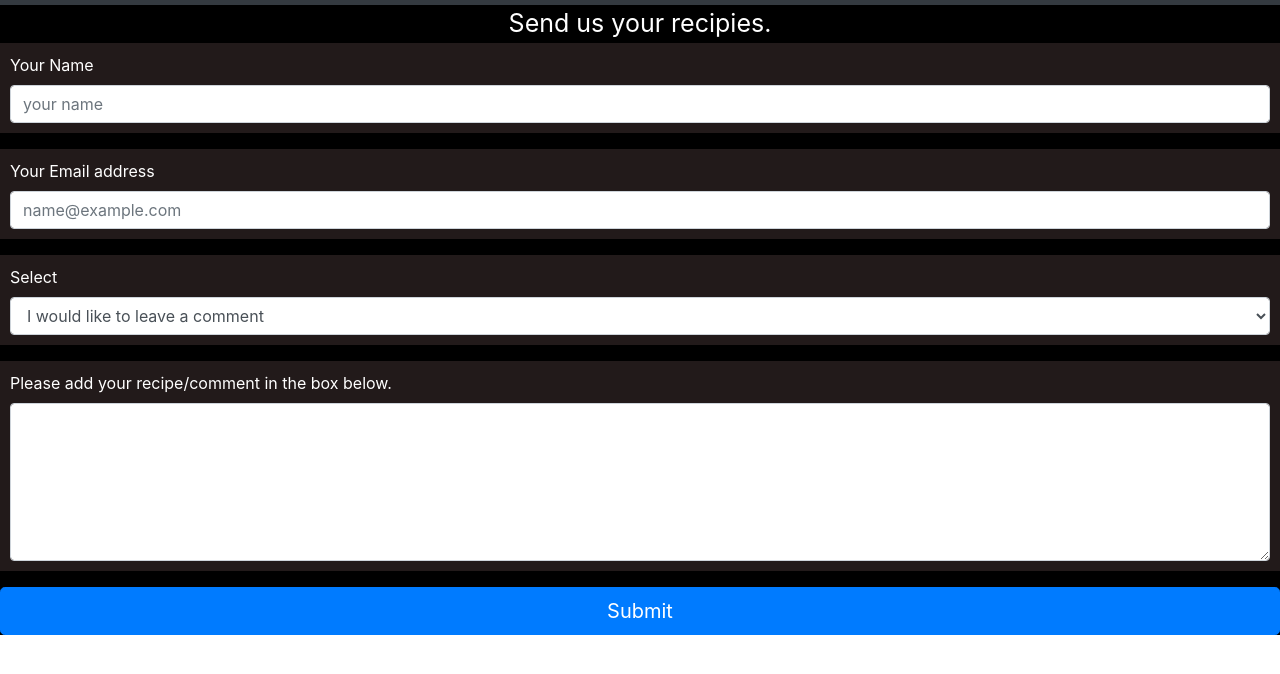
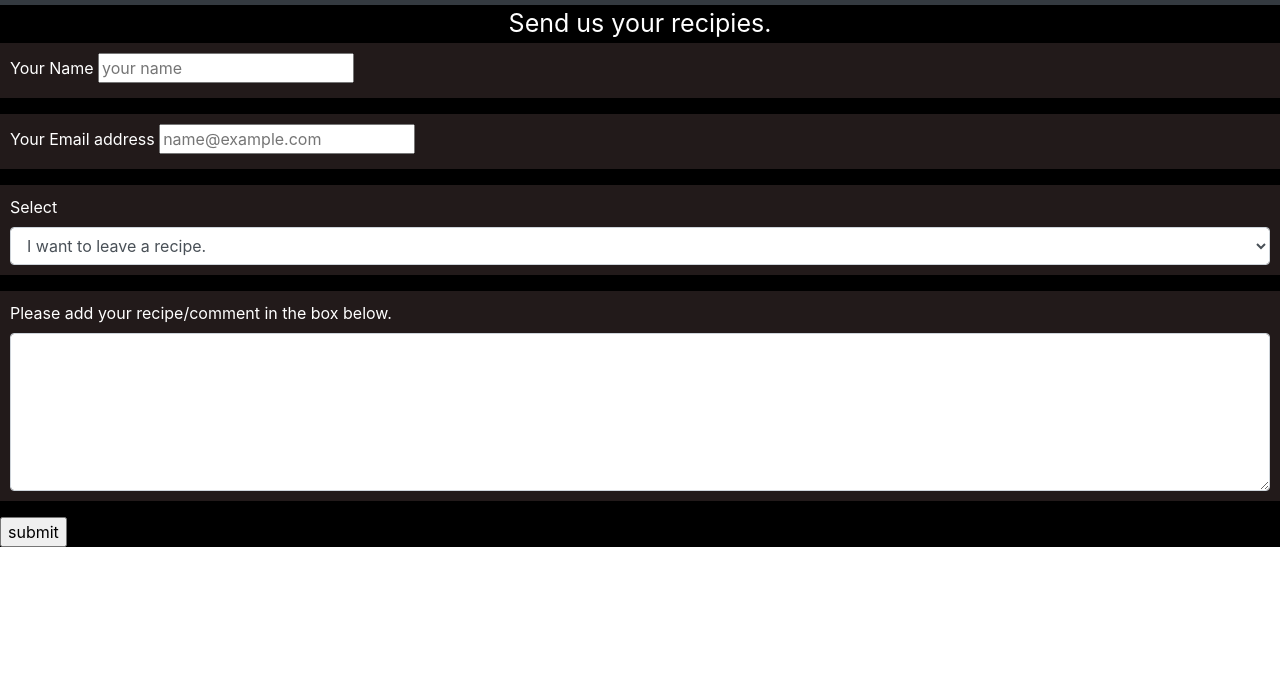
Before and after one commit to AlexKynoch/Wk2SimpleWebsite, a plain HTML site: page contactUs.html in a window 1280 px wide. Shown: the part 86-760 px from the top of the page. Drawn offline with nearby package versions, Linux system fonts and the light colour scheme.

Commit message:
validation added to form

```diff
--- a/contactUs.html
+++ b/contactUs.html
@@ -46,20 +46,22 @@
             Send us your recipies.
         </div>
         <!--form-->
-        <form>
+        <form name = "myform">
             <div class="form-group">
-                <label for="exampleFormControlInput1">Your Name</label>
-                <input type="text" class="form-control" id="exampleFormControlInput1" placeholder="your name">
+
+                <label for="name">Your Name</label>
+                <input type="text" name="name" id="name" placeholder="your name">
             </div>
             <div class="form-group">
-                <label for="exampleFormControlInput1">Your Email address</label>
-                <input type="email" class="form-control" id="exampleFormControlInput1" placeholder="name@example.com">
+                <label for="email">Your Email address</label>
+                <input type="email" name="email" id="email" placeholder="name@example.com">
             </div>
             <div class="form-group">
                 <label for="exampleFormControlSelect1">Select</label>
                 <select class="form-control" id="exampleFormControlSelect1">
-                    <option>I would like to leave a comment</option>
-                    <option>I would like to leave a recipe</option>
+                    <option>I want to leave a recipe.</option>
+                    <option>I want to tell you about my favourite toaster.</option>
+                    <option>I want to leave a comment.</option>
                 </select>
             </div>
 
@@ -68,7 +70,8 @@
                 <textarea class="form-control" id="exampleFormControlTextarea1" rows="6"></textarea>
             </div>
 
-            <button type="button" class="btn btn-primary btn-lg btn-block">Submit</button>
+            <!-- <button type="button" class="btn btn-primary btn-lg btn-block">Submit</button> -->
+            <input type ="button" value="submit" onclick="validateForm()">
 
         </form>
 
@@ -76,6 +79,35 @@
 
 
     <script>
+// function validateForm(){
+//           let x = document.forms["myform"]["name"].value;
+
+//           if (x == ""){
+//             alert("name must be filled out");
+//             document.forms.myform.name.focus();
+//             return false;
+//           } else {
+//               return true;
+//           }
+//         }
+
+
+function validateForm(){
+    var emailformat = /^[a-zA-Z0-9.!#$%&'*+/=?^_`{|}~-]+@[a-zA-Z0-9-]+(?:\.[a-zA-Z0-9-]+)*$/;
+    // if               (/^[a-zA-Z0-9.!#$%&'*+/=?^_`{|}~-]+@[a-zA-Z0-9-]+(?:\.[a-zA-Z0-9-]+)*$/.test(myForm.emailAddr.value))
+          let x = document.forms["myform"]["name"].value;
+          let y = document.forms["myform"]["email"].value;
+          if (x == ""){
+            alert("name must be filled out");
+            return false;
+          }else if(emailformat.test(myform.email.value) == false){
+            alert("email is not valid");
+            return false;
+
+          }
+          return true
+
+        }
 
     </script>
 
```
